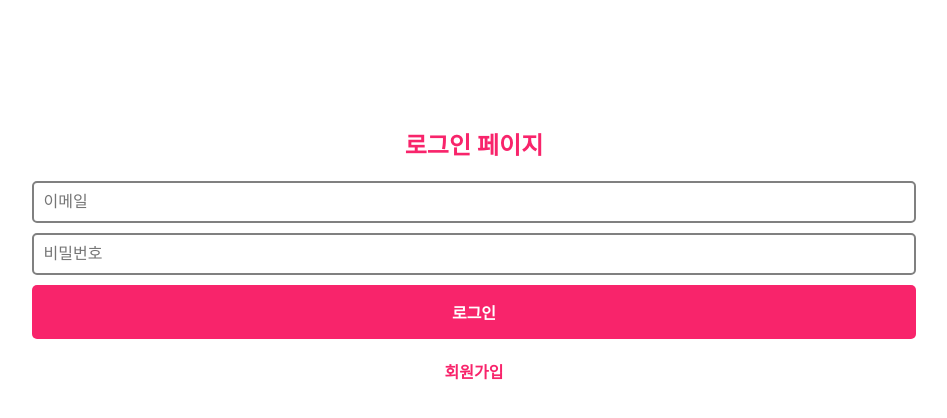
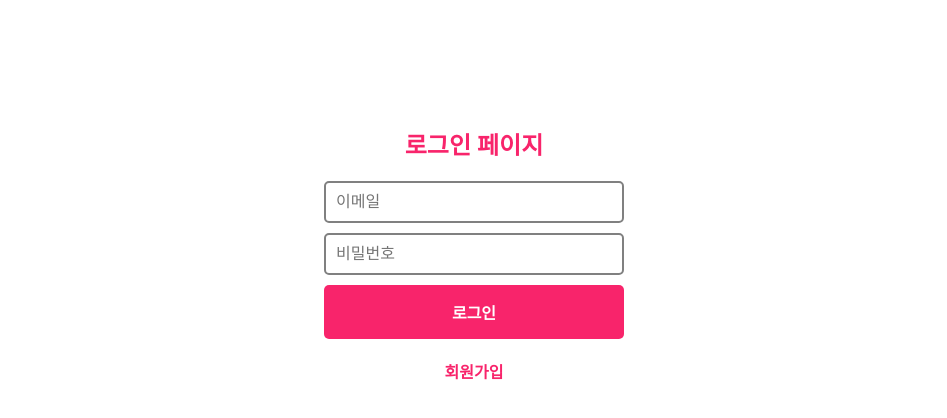
Before and after one commit to SimYuseon/wanted-pre-onboarding-fe-7, a React (Create React App) app: page / in a window 1280 px wide. Shown: the top 418 px of the page, without its empty margins (166-1113 px from the left). Built offline with nearby package versions, Linux system fonts and the light colour scheme.

Commit message:
Design: 로그인 및 회원가입 뷰수정

```diff
--- a/src/App.js
+++ b/src/App.js
@@ -1,13 +1,15 @@
 import { BrowserRouter, Route, Routes } from "react-router-dom";
-import Login from "./components/login/Login";
+import SignIn from "./components/signin/SignIn";
 import SignUp from "./components/signup/SignUp";
+import Todo from "./components/todo/Todo";
 
 const App = () => {
   return (
     <BrowserRouter>
       <Routes>
-        <Route path="/" element={<Login />} />
+        <Route path="/" element={<SignIn />} />
         <Route path="/signup" element={<SignUp />} />
+        <Route path="/todo" element={<Todo />} />
       </Routes>
     </BrowserRouter>
   );
--- a/src/components/login/Login.jsx
+++ b/src/components/signin/SignIn.jsx
@@ -1,15 +1,15 @@
 import axios from "axios";
-import { useEffect, useRef, useState } from "react";
+import { useRef } from "react";
 import { useNavigate } from "react-router-dom";
 
 import styled from "styled-components";
 
-const Login = () => {
+const SignIn = () => {
   const email = useRef();
   const password = useRef();
   const navigate = useNavigate();
 
-  const onClickLogin = async () => {
+  const onClickSignIn = async () => {
     await axios
       .post("https://pre-onboarding-selection-task.shop/auth/signin", {
         email: email.current.value,
@@ -35,10 +35,15 @@ const Login = () => {
       <InputWrap>
         <input className="input" placeholder="이메일" ref={email} />
 
-        <input className="input" placeholder="비밀번호" ref={password} />
+        <input
+          className="input"
+          placeholder="비밀번호"
+          ref={password}
+          type="password"
+        />
       </InputWrap>
       <ButtonWrap>
-        <ButtonStyled onClick={onClickLogin}>로그인</ButtonStyled>
+        <ButtonStyled onClick={onClickSignIn}>로그인</ButtonStyled>
         <ButtonStyled
           onClick={() => {
             navigate("/signup");
@@ -54,7 +59,7 @@ const Login = () => {
 };
 
 const Container = styled.div`
-  width: 70%;
+  width: 300px;
   margin: auto;
   margin-top: 10%;
   .title {
@@ -96,4 +101,4 @@ const ButtonStyled = styled.button`
   }
 `;
 
-export default Login;
+export default SignIn;
--- a/src/components/signup/SignUp.jsx
+++ b/src/components/signup/SignUp.jsx
@@ -1,5 +1,5 @@
 import axios from "axios";
-import { useEffect, useRef, useState } from "react";
+import { useRef, useState } from "react";
 import { useNavigate } from "react-router-dom";
 import styled from "styled-components";
 
@@ -90,6 +90,7 @@ const SignUp = () => {
           className="input"
           placeholder="비밀번호"
           ref={password}
+          type="password"
         />
         {ispassWord ? <span>비밀번호를 8자이상 입력해주세요</span> : null}
 
@@ -98,6 +99,7 @@ const SignUp = () => {
           className="input"
           placeholder="비밀번호 확인"
           ref={passwordCheck}
+          type="password"
         />
         {ispassWordCheck ? <span>동일한 비밀번호를 입력해주세요</span> : null}
       </InputWrap>
@@ -120,7 +122,7 @@ const SignUp = () => {
 };
 
 const Container = styled.div`
-  width: 70%;
+  width: 300px;
   margin: auto;
   margin-top: 10%;
   .title {
--- /dev/null
+++ b/src/components/todo/Todo.jsx
@@ -0,0 +1,4 @@
+const Todo = () => {
+  return <></>;
+};
+export default Todo;
```
